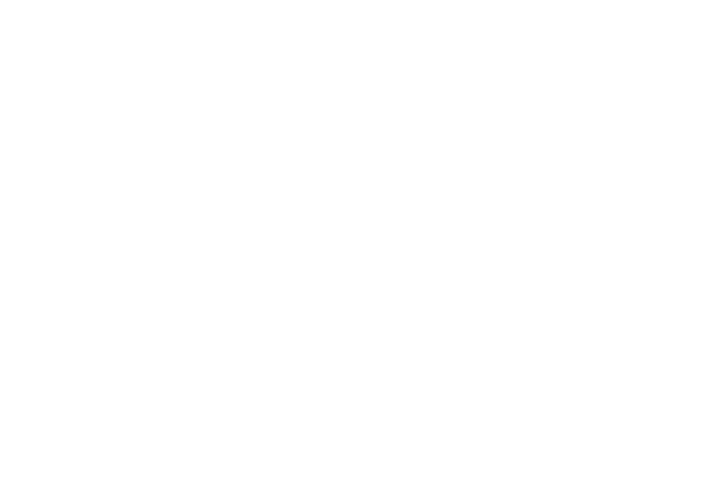
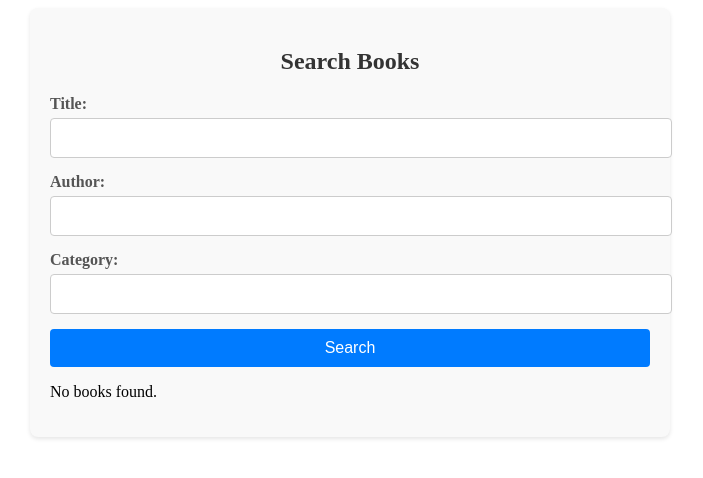
Before and after one commit to JavierDCH12/WebAppChristmasGifts, an Angular app in the folder front/app-front/: page /book-search in a window 1280 px wide. Before the commit this address led to /. Shown: the top 478 px of the page, without its empty margins (290-993 px from the left). Built offline with nearby package versions, Linux system fonts and the light colour scheme.

Commit message:
fixed bookSearch route

```diff
--- a/front/app-front/src/app/app.routes.ts
+++ b/front/app-front/src/app/app.routes.ts
@@ -18,7 +18,9 @@ export const routes: Routes = [
     {path: 'recommendations/books', component: BookRecommendationsComponent},
     {path: 'recommendations/games', component: GameRecommendationsComponent},
     {path: 'home', component: HomeDashboardComponent},
-    {path: 'search/books', component: BookSearchComponent},
+    {path: 'book-search', component: BookSearchComponent},
+    { path: '**', redirectTo: '/login' },
+
 
 
 
--- a/front/app-front/src/app/components/book-search/book-search.component.html
+++ b/front/app-front/src/app/components/book-search/book-search.component.html
@@ -2,16 +2,16 @@
     <h2>Search Books</h2>
     <form (ngSubmit)="onSearch()" #searchForm="ngForm">
       <div>
-        <label for="title">Title:</label>
-        <input type="text" id="title" [(ngModel)]="searchParams.title" name="title" />
+        <label for="book_title">Title:</label>
+        <input type="text" id="book_title" [(ngModel)]="searchParams.book_title" name="book_title" />
       </div>
       <div>
-        <label for="author">Author:</label>
-        <input type="text" id="author" [(ngModel)]="searchParams.author" name="author" />
+        <label for="book_author">Author:</label>
+        <input type="text" id="book_author" [(ngModel)]="searchParams.book_author" name="book_author" />
       </div>
       <div>
-        <label for="category">Category:</label>
-        <input type="text" id="category" [(ngModel)]="searchParams.category" name="category" />
+        <label for="book_category">Category:</label>
+        <input type="text" id="book_category" [(ngModel)]="searchParams.book_category" name="book_category" />
       </div>
       <button type="submit" [disabled]="!searchForm.valid">Search</button>
     </form>
@@ -22,10 +22,12 @@
       <ul>
         <li *ngFor="let book of results">
           <strong>{{ book.title }}</strong> by {{ book.author }}
+          <p><strong>Published:</strong> {{ book.publish_year }}</p>
+          <p><strong>ISBN:</strong> {{ book.isbn }}</p>
         </li>
       </ul>
     </div>
     <ng-template #noResults>
-      <p>No results found.</p>
+      <p>No books found.</p>
     </ng-template>
   </div>
--- a/front/app-front/src/app/components/book-search/book-search.component.ts
+++ b/front/app-front/src/app/components/book-search/book-search.component.ts
@@ -8,12 +8,12 @@ import { FormsModule } from '@angular/forms';
   selector: 'app-book-search',
   templateUrl: './book-search.component.html',
   styleUrls: ['./book-search.component.scss'],
-  imports: [CommonModule, BrowserModule, FormsModule]
+  imports: [CommonModule, FormsModule]
 })
 
 
 export class BookSearchComponent {
-  searchParams = { title: '', author: '', category: '' };
+  searchParams = { book_title: '', book_author: '', book_category: '' };
   results: any[] = [];
   isLoading = false;
   errorMessage: string | null = null;
@@ -24,8 +24,8 @@ export class BookSearchComponent {
     this.isLoading = true;
     this.errorMessage = null;
 
-    const { title, author, category } = this.searchParams;
-    this.searchService.searchBooks(title, author, category).subscribe({
+    const { book_title, book_author, book_category } = this.searchParams;
+    this.searchService.searchBooks(book_title, book_author, book_category).subscribe({
       next: (response) => {
         this.results = response.recommendations;
         this.isLoading = false;
--- a/front/app-front/src/app/components/category-selection/category-selection.component.ts
+++ b/front/app-front/src/app/components/category-selection/category-selection.component.ts
@@ -1,5 +1,6 @@
 import { Component } from '@angular/core';
 import { Router } from '@angular/router';
+import { NAVIGATION_ROUTES } from '../../utils/constants';
 
 @Component({
   selector: 'app-category-selection',
@@ -13,7 +14,7 @@ export class CategorySelectionComponent {
     localStorage.setItem('selectedCategory', category);
 
     if (category === 'book_search') {
-      this.router.navigate(['/book-search']);
+      this.router.navigate([NAVIGATION_ROUTES.SEARCH.BOOKS]);
     } else {
       this.router.navigate([`/recommendations/${category}`]);
     }
--- a/front/app-front/src/app/components/home-dashboard/home-dashboard.component.html
+++ b/front/app-front/src/app/components/home-dashboard/home-dashboard.component.html
@@ -6,6 +6,11 @@
   <nav class="dashboard-nav">
     <button class="nav-button" (click)="navigateTo(NAVIGATION_ROUTES.RECOMMENDATIONS.BOOKS)">Books</button>
     <button class="nav-button" (click)="navigateTo(NAVIGATION_ROUTES.RECOMMENDATIONS.GAMES)">Games</button>
+    <button class="nav-button" (click)="navigateTo(NAVIGATION_ROUTES.SEARCH.BOOKS)">Search books</button>
+
+
+
+
   </nav>
   <main class="dashboard-content">
     <p>Welcome to the Home Dashboard, {{ username }}!</p>
--- a/front/app-front/src/app/components/home-dashboard/home-dashboard.component.ts
+++ b/front/app-front/src/app/components/home-dashboard/home-dashboard.component.ts
@@ -18,8 +18,10 @@ export class HomeDashboardComponent {
   navigateTo(destination: string) {
     const validDestinations = [
       NAVIGATION_ROUTES.RECOMMENDATIONS.BOOKS,
-      NAVIGATION_ROUTES.RECOMMENDATIONS.GAMES
+      NAVIGATION_ROUTES.RECOMMENDATIONS.GAMES,
+      NAVIGATION_ROUTES.SEARCH.BOOKS,
     ];
+    console.log(NAVIGATION_ROUTES.SEARCH.BOOKS);
 
     if (validDestinations.includes(destination)) {
       this.router.navigateByUrl(destination);
--- a/front/app-front/src/app/utils/constants.ts
+++ b/front/app-front/src/app/utils/constants.ts
@@ -5,6 +5,10 @@ export const NAVIGATION_ROUTES = {
   RECOMMENDATIONS: {
     BOOKS: '/recommendations/books',
     GAMES: '/recommendations/games'
+  },
+  SEARCH: {
+    BOOKS: '/book-search',
+    GAMES: '/search/games'
   }
 };
 
```
